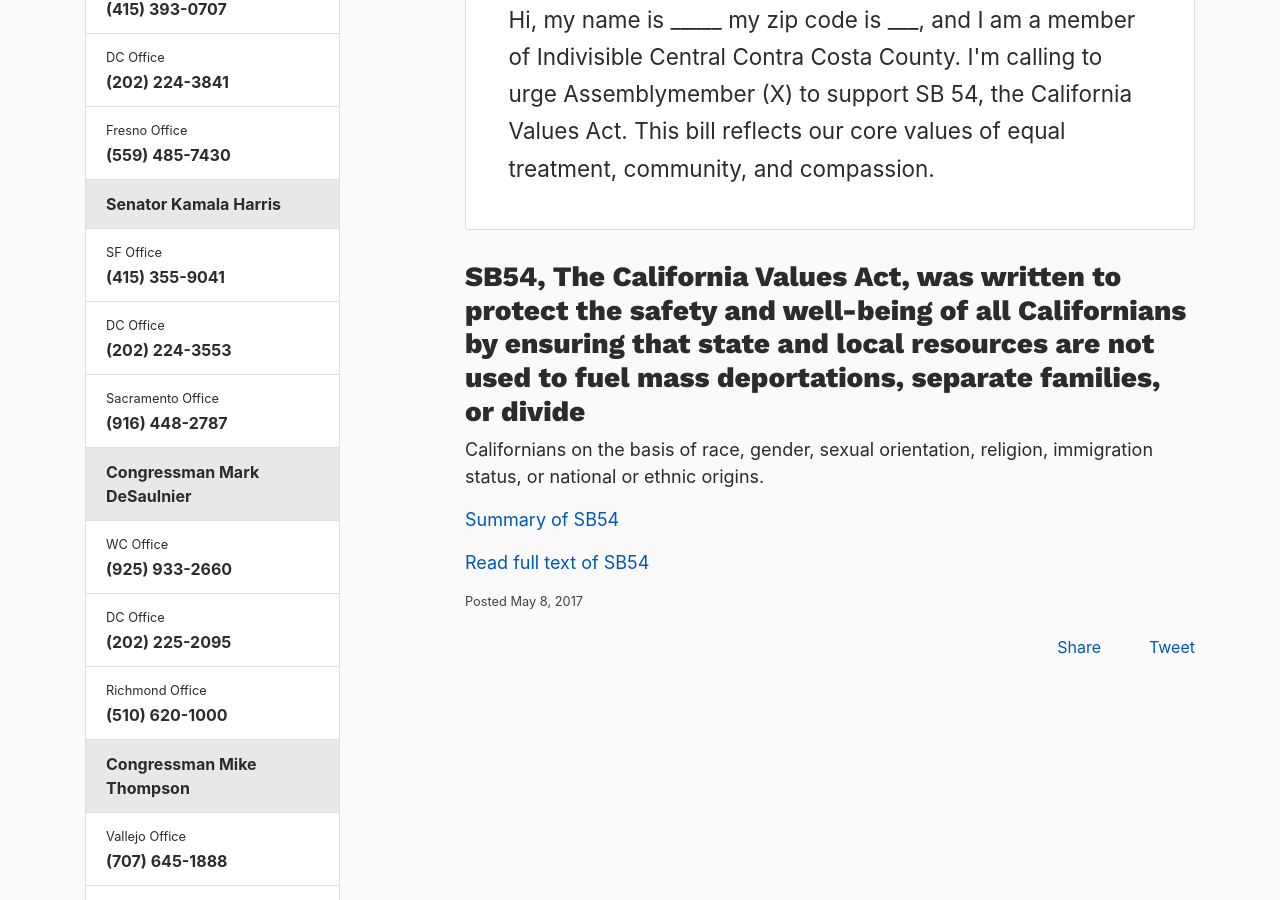
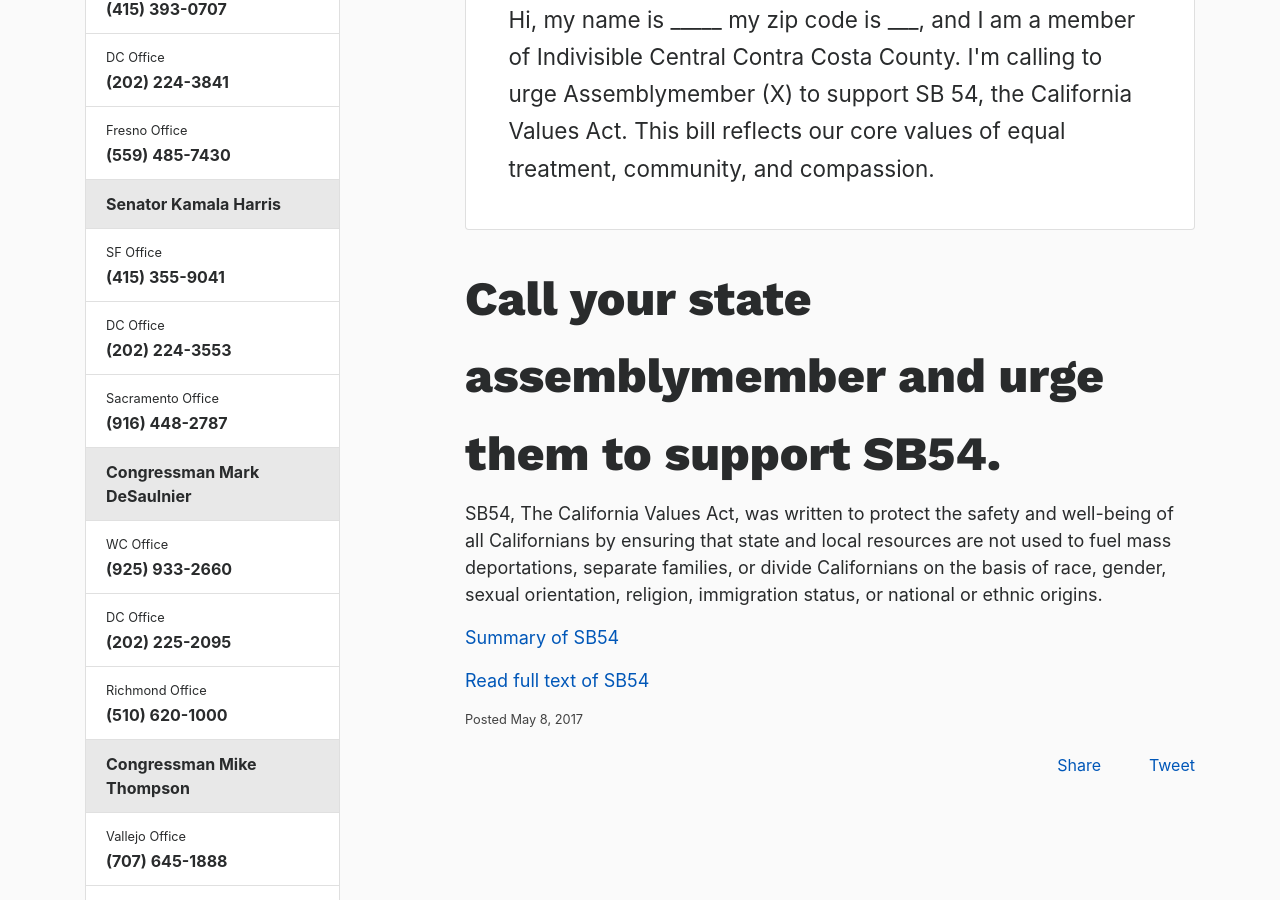
Before and after one commit to IndivisibleTemplate/BasicTemplate, a Jekyll site: the page built from _posts/2017-05-08-sb54-ca-values-act.markdown, in a window 1280 px wide and 900 px high, scrolled down 723 px. Built offline with Jekyll 4.4.1, drawn with Linux system fonts in a browser that asks for light colours; nearby versions of some CDN libraries; comment, search, counter and statistics services are not loaded.

Commit message:
Updated Sb54 Ca Values Act

```diff
--- a/_posts/2017-05-08-sb54-ca-values-act.markdown
+++ b/_posts/2017-05-08-sb54-ca-values-act.markdown
@@ -12,7 +12,8 @@
   I'm calling to urge Assemblymember (X) to support SB 54, the California Values Act. This bill reflects our core values of equal treatment, community, and compassion.
 ---
 
-### SB54, The California Values Act, was written to protect the safety and well-being of all Californians by ensuring that state and local resources are not used to fuel mass deportations, separate families, or divide
+## Call your state assemblymember and urge them to support SB54.
+SB54, The California Values Act, was written to protect the safety and well-being of all Californians by ensuring that state and local resources are not used to fuel mass deportations, separate families, or divide
 Californians on the basis of race, gender, sexual orientation, religion, immigration
 status, or national or ethnic origins.
 
```
